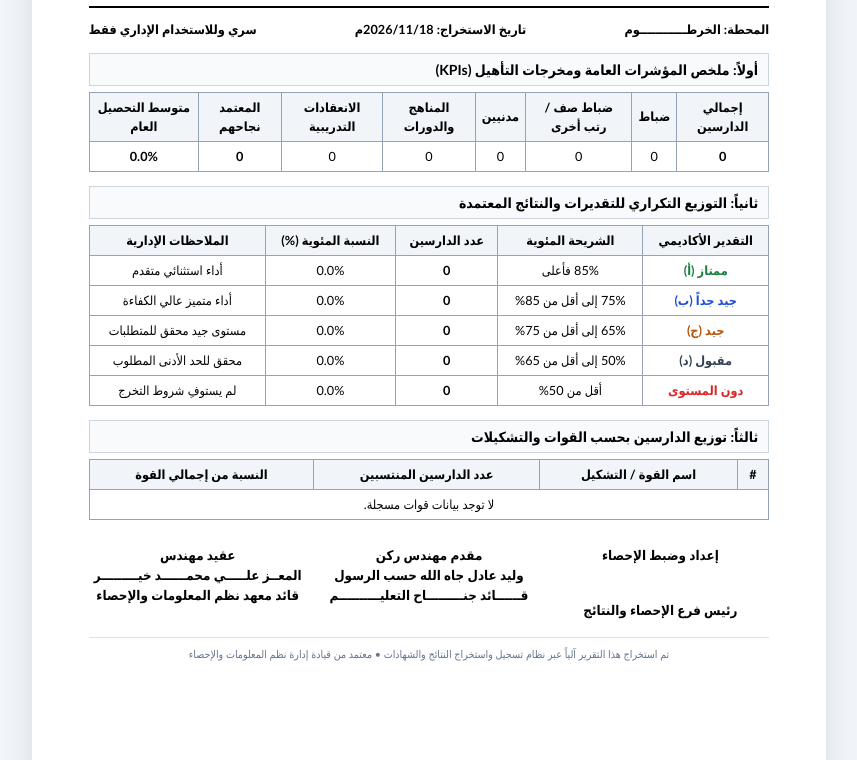
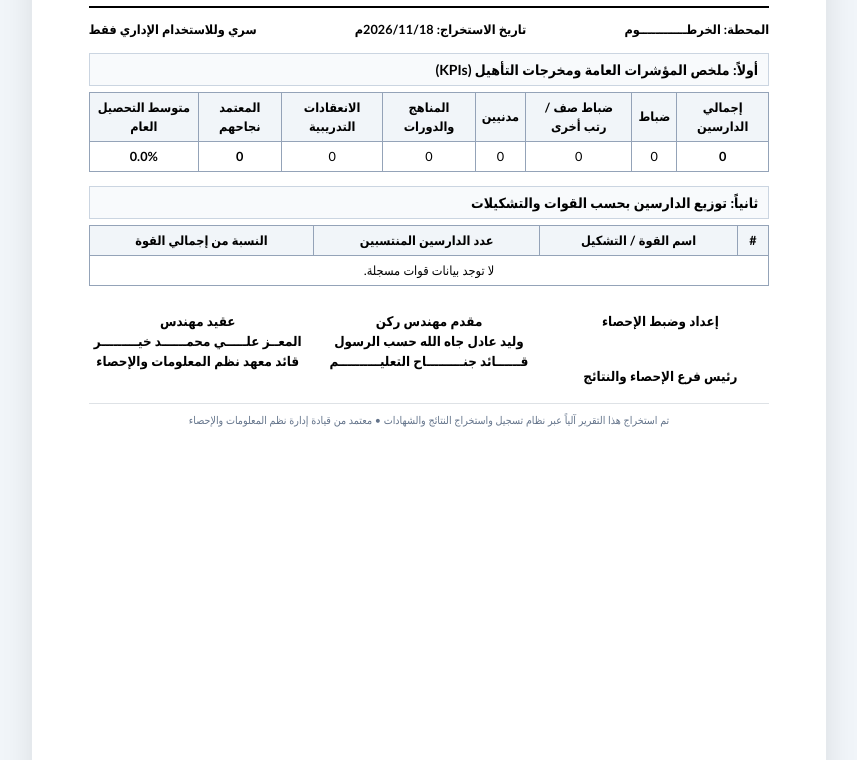
Before and after one commit to Gasim12346/p1, a Django app: page /admin-portal/report/print/ in a window 1280 px wide. Shown: the part 227-987 px from the top of the page, without its empty margins (211-1068 px from the left). Run offline with Django 5.2, Linux system fonts and the light colour scheme; the visitor is signed in with stand-in values (Sample User, id 1); data comes from the database, SQL or seed files in the repository; data that the repository does not hold is empty; some libraries are stand-ins or nearby versions.

Commit message:
حذف جدول التوزيع التكراري للتقديرات والنتائج من تقرير الطباعة الرسمي وإعادة ترقيم الأقسام

```diff
--- a/templates/training/admin_report_print.html
+++ b/templates/training/admin_report_print.html
@@ -226,62 +226,9 @@
             </tbody>
         </table>
 
-        <!-- 2. Grade Distribution -->
+        <!-- 2. Forces Distribution -->
         <div class="section-header">
-            <span>ثانياً: التوزيع التكراري للتقديرات والنتائج المعتمدة</span>
-        </div>
-        <table class="report-table">
-            <thead>
-                <tr>
-                    <th>التقدير الأكاديمي</th>
-                    <th>الشريحة المئوية</th>
-                    <th>عدد الدارسين</th>
-                    <th>النسبة المئوية (%)</th>
-                    <th>الملاحظات الإدارية</th>
-                </tr>
-            </thead>
-            <tbody>
-                <tr>
-                    <td class="fw-bold" style="color: #15803d;">ممتاز (أ)</td>
-                    <td>85% فأعلى</td>
-                    <td class="fw-bold">{{ grade_a }}</td>
-                    <td>{{ grade_a_pct }}%</td>
-                    <td>أداء استثنائي متقدم</td>
-                </tr>
-                <tr>
-                    <td class="fw-bold" style="color: #1d4ed8;">جيد جداً (ب)</td>
-                    <td>75% إلى أقل من 85%</td>
-                    <td class="fw-bold">{{ grade_b }}</td>
-                    <td>{{ grade_b_pct }}%</td>
-                    <td>أداء متميز عالي الكفاءة</td>
-                </tr>
-                <tr>
-                    <td class="fw-bold" style="color: #b45309;">جيد (ج)</td>
-                    <td>65% إلى أقل من 75%</td>
-                    <td class="fw-bold">{{ grade_c }}</td>
-                    <td>{{ grade_c_pct }}%</td>
-                    <td>مستوى جيد محقق للمتطلبات</td>
-                </tr>
-                <tr>
-                    <td class="fw-bold" style="color: #334155;">مقبول (د)</td>
-                    <td>50% إلى أقل من 65%</td>
-                    <td class="fw-bold">{{ grade_d }}</td>
-                    <td>{{ grade_d_pct }}%</td>
-                    <td>محقق للحد الأدنى المطلوب</td>
-                </tr>
-                <tr>
-                    <td class="fw-bold" style="color: #dc2626;">دون المستوى</td>
-                    <td>أقل من 50%</td>
-                    <td class="fw-bold">{{ grade_f }}</td>
-                    <td>{{ grade_f_pct }}%</td>
-                    <td>لم يستوفِ شروط التخرج</td>
-                </tr>
-            </tbody>
-        </table>
-
-        <!-- 3. Forces Distribution -->
-        <div class="section-header">
-            <span>ثالثاً: توزيع الدارسين بحسب القوات والتشكيلات</span>
+            <span>ثانياً: توزيع الدارسين بحسب القوات والتشكيلات</span>
         </div>
         <table class="report-table">
             <thead>
@@ -308,11 +255,11 @@
             </tbody>
         </table>
 
-        <!-- 4. بيان المواد الدراسية وهيئة التدريس ومعدلات النجاح -->
+        <!-- 3. بيان المواد الدراسية وهيئة التدريس ومعدلات النجاح -->
         {% if subjects_summary %}
             {% for sess in subjects_summary %}
                 <div class="report-section-title">
-                    <span>رابعاً: بيان المواد الدراسية وهيئة التدريس ومعدلات النجاح ({{ sess.course_name }} - {{ sess.session_code }})</span>
+                    <span>ثالثاً: بيان المواد الدراسية وهيئة التدريس ومعدلات النجاح ({{ sess.course_name }} - {{ sess.session_code }})</span>
                 </div>
                 <div style="font-size: 11pt; font-weight: bold; margin-bottom: 8px; color: #0f172a; padding: 4px 10px; background: #f8fafc; border-right: 4px solid #1e3a8a;">
                     • لقد تم تدريس ({{ sess.subjects_count }}) مواد دراسية معتمدة في هذه الدورة:
--- a/training/tests.py
+++ b/training/tests.py
@@ -2957,8 +2957,8 @@ class ComprehensiveReportsAndExcelTests(TestCase):
         # التحقق من نصوص العناوين الرئيسية في الترويسة
         self.assertIn('التقرير الإحصائي والتحليلي العام لمؤشرات التدريب والنتائج', content)
         self.assertIn('أولاً: ملخص المؤشرات العامة ومخرجات التأهيل (KPIs)', content)
-        self.assertIn('ثانياً: التوزيع التكراري للتقديرات والنتائج المعتمدة', content)
-        self.assertIn('ثالثاً: توزيع الدارسين بحسب القوات والتشكيلات', content)
+        self.assertNotIn('التوزيع التكراري للتقديرات والنتائج المعتمدة', content)
+        self.assertIn('ثانياً: توزيع الدارسين بحسب القوات والتشكيلات', content)
         self.assertIn('إعداد وضبط الإحصاء', content)
         self.assertIn('رئيس فرع الإحصاء والنتائج', content)
         self.assertIn('قائد معهد نظم المعلومات والإحصاء', content)
```
